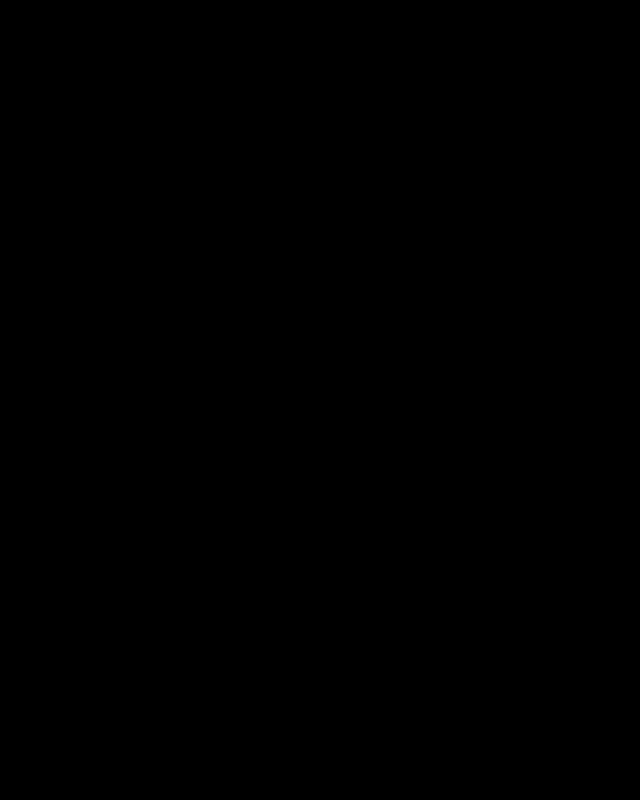
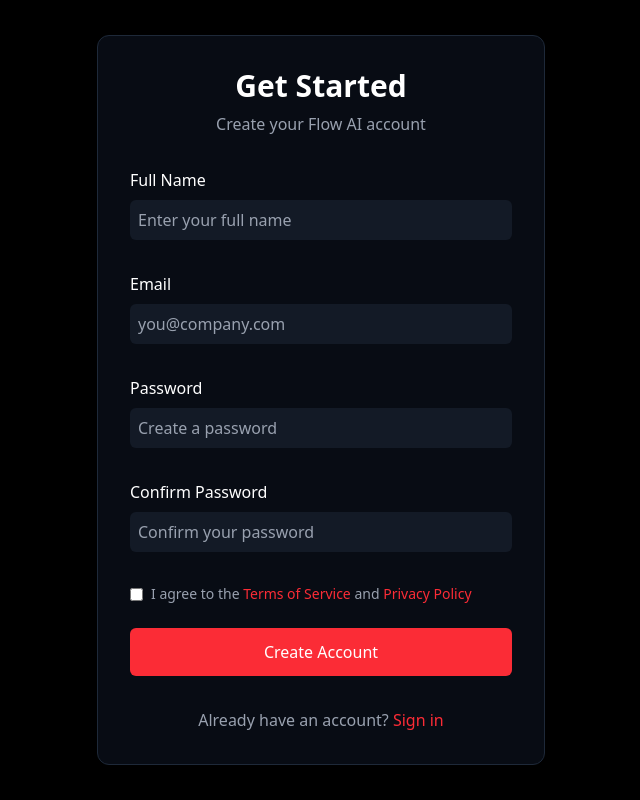
Before and after one commit to atharva-patil-23/Flow-Ai, a React (Vite) app in the folder client/: page /signup in a window 1280 px wide. Before the commit this address had no page. Shown: the whole page, without its empty margins (319-959 px from the left). Built offline with nearby package versions, Linux system fonts and the light colour scheme.

Commit message:
add SignupPage component and update routing in App; change favicon in index.html

```diff
--- a/client/index.html
+++ b/client/index.html
@@ -2,7 +2,7 @@
 <html lang="en">
   <head>
     <meta charset="UTF-8" />
-    <link rel="icon" type="image/svg+xml" href="/vite.svg" />
+    <link rel="icon" type="image/svg+xml" href="./public/flowai-logo.png" />
     <meta name="viewport" content="width=device-width, initial-scale=1.0" />
     <title>Flow AI</title>
   </head>
--- a/client/src/App.jsx
+++ b/client/src/App.jsx
@@ -1,6 +1,7 @@
 import { useState } from 'react'
 import {Routes , Route} from 'react-router-dom'
 import LandingPage from "./pages/LandingPage.jsx"
+import SignupPage from './pages/SignupPage.jsx'
 
 function App() {
 
@@ -10,6 +11,7 @@
       <div className='min-h-screen bg-black text-white overflow-hidden'>
         <Routes>
           <Route path="/" element={<LandingPage />} />
+          <Route path="/signup" element={<SignupPage />} />
         </Routes>
       </div>
     </>
--- a/client/src/pages/LandingPage.jsx
+++ b/client/src/pages/LandingPage.jsx
@@ -1,5 +1,5 @@
 import React, { useEffect, useState } from 'react'
-import { ArrowRight, CheckCircle, Zap, Brain, Target } from 'lucide-react';
+import {CheckCircle, Zap, Brain, Target } from 'lucide-react';
 
 
 const LandingPage = () => {
@@ -29,6 +29,7 @@
 
   return (
     <div>
+        {/* navbar */}
         <header className="fixed top-0 w-full z-50 bg-black/80 backdrop-blur-md border-b border-gray-800">
         <div className="container mx-auto px-6 py-4">
           <div className="flex items-center justify-between">
@@ -56,6 +57,7 @@
       </header>
 
 
+        {/* hero section */}
       <section className="relative min-h-screen flex items-center justify-center">
 
         <div className="absolute inset-0 overflow-hidden">
@@ -149,7 +151,7 @@
       </section>
 
 
-
+        {/* footer */}
       <footer className="border-t border-gray-800 py-12 px-6">
         <div className="container mx-auto max-w-6xl">
           <div className="flex flex-col md:flex-row items-center justify-between">
--- /dev/null
+++ b/client/src/pages/SignupPage.jsx
@@ -0,0 +1,133 @@
+import { useState } from 'react';
+import { Brain, ArrowLeft } from 'lucide-react';
+import { Link } from 'react-router-dom';
+
+import React from 'react'
+
+const SignupPage = () => {
+        const [formData, setFormData] = useState({
+          name: '',
+          email: '',
+          password: '',
+          confirmPassword: ''
+        });
+
+        const handleChange = (e) => {
+          setFormData({
+            ...formData,
+            [e.target.name]: e.target.value
+          });
+        };
+
+        const handleSubmit = (e) => {
+          e.preventDefault();
+          console.log('Signup attempt:', formData);
+        };
+  return (
+    <div className="min-h-screen bg-black text-white flex items-center justify-center px-6">
+        <div className="relative z-10 w-full max-w-md">
+        <div className="bg-gray-900/50 backdrop-blur-sm border border-gray-800 rounded-xl p-8">
+          <h1 className="text-3xl font-bold text-center mb-2">Get Started</h1>
+          <p className="text-gray-400 text-center mb-8">Create your Flow AI account</p>
+
+          <form onSubmit={handleSubmit} className="space-y-6">
+            <div className="space-y-2">
+
+                <label htmlFor="name">Full Name</label>
+                <br />
+                <input
+                type="text"
+                name="name"
+                id="name"
+                placeholder="Enter your full name"
+                value={formData.name}
+                onChange={handleChange}
+                className="bg-gray-800/50 border-gray-700 text-white placeholder-gray-400 focus:border-red-500 w-full my-2 p-2 rounded-md"
+                required />
+            </div>
+
+            <div className="space-y-2">
+
+              <label htmlFor="name">Email</label>
+
+              <input
+                id="email"
+                name="email"
+                type="email"
+                placeholder="you@company.com"
+                value={formData.email}
+                onChange={handleChange}
+                className="bg-gray-800/50 border-gray-700 text-white placeholder-gray-400 focus:border-red-500 w-full my-2 p-2 rounded-md"
+                required
+              />
+            </div>
+
+            <div className="space-y-2">
+
+              <label htmlFor="password">Password</label>
+
+              <input
+                id="password"
+                name="password"
+                type="password"
+                placeholder="Create a password"
+                value={formData.password}
+                onChange={handleChange}
+                className="bg-gray-800/50 border-gray-700 text-white placeholder-gray-400 focus:border-red-500 w-full my-2 p-2 rounded-md"
+                required />
+            </div>
+
+            <div className="space-y-2">
+
+              <label htmlFor="confirmPassword">Confirm Password</label>
+
+              <input type="password"
+                name="password"
+                id="confirmpassword"
+                placeholder="Confirm your password"
+                value={formData.confirmPassword}
+                onChange={handleChange}
+                className="bg-gray-800/50 border-gray-700 text-white placeholder-gray-400 focus:border-red-500 w-full my-2 p-2 rounded-md"
+                required
+              />
+            </div>
+
+            <div className="flex items-start">
+              <input type="checkbox" className="mr-2 mt-1" required />
+              <span className="text-sm text-gray-400">
+                I agree to the{' '}
+                <Link to="#" className="text-red-500 hover:text-red-400 transition-colors">
+                  Terms of Service
+                </Link>{' '}
+                and{' '}
+                <Link to="#" className="text-red-500 hover:text-red-400 transition-colors">
+                  Privacy Policy
+                </Link>
+              </span>
+            </div>
+
+
+            <button
+            type="submit"
+            className="w-full bg-red-500 hover:bg-red-600 text-white py-3 rounded-md">
+                Create Account
+            </button>
+          </form>
+
+          <div className="mt-8 text-center">
+            <p className="text-gray-400">
+              Already have an account?{' '}
+              <Link to="/login" className="text-red-500 hover:text-red-400 transition-colors">
+                Sign in
+              </Link>
+            </p>
+          </div>
+        </div>
+        </div>
+    </div>
+
+
+  )
+}
+
+export default SignupPage
```
